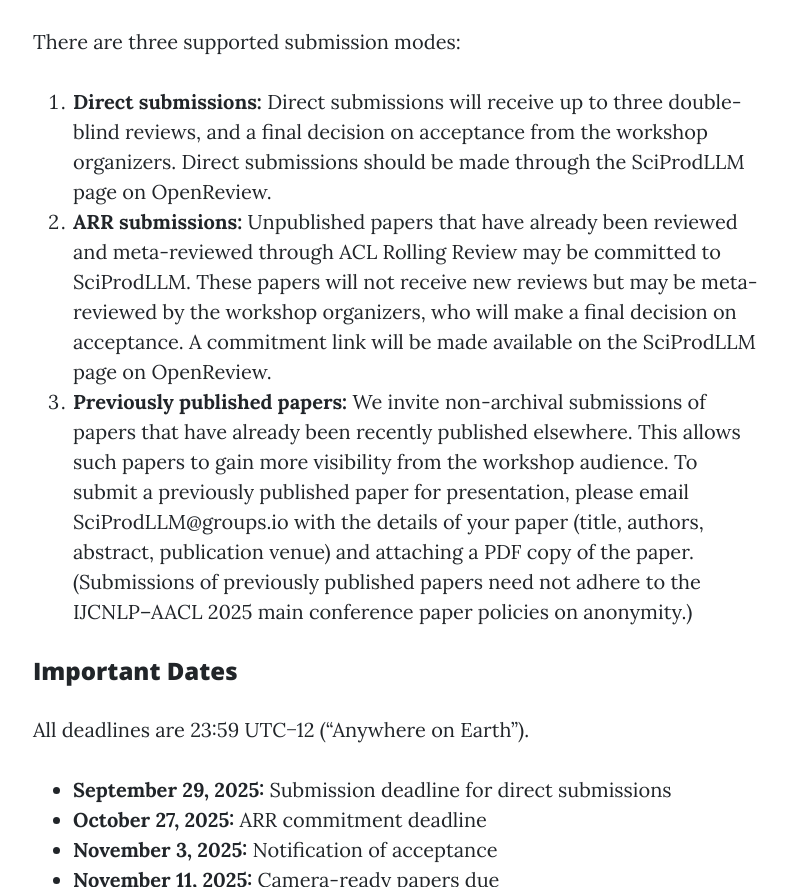
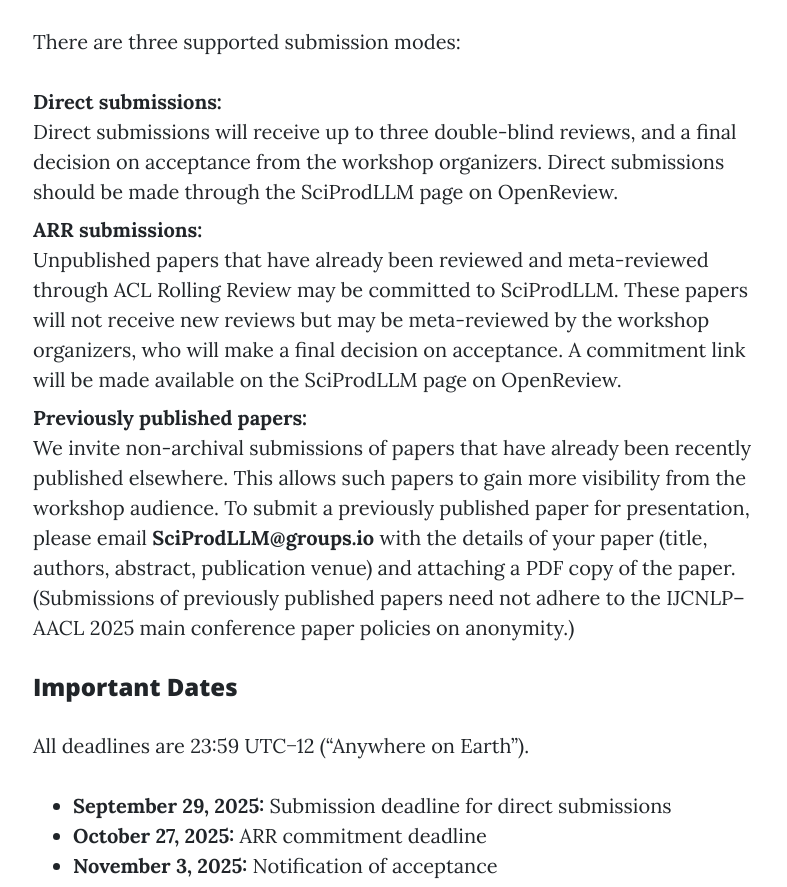
Before and after one commit to SciProdLLMs/sciprodllms.github.io, a website: page 2025/cfp.html in a window 1280 px wide. Shown: the part 1641-2528 px from the top of the page, without its empty margins (242-1029 px from the left). Drawn offline with Linux system fonts and the light colour scheme.

Commit message:
Reformat

```diff
--- a/2025/cfp.html
+++ b/2025/cfp.html
@@ -94,14 +94,11 @@
 
         <p>There are three supported submission modes:</p>
           <p>
-            <ol>
-              <li> <b>Direct submissions:</b> Direct submissions will receive up to three double-blind reviews, and a final decision on acceptance from the workshop organizers.  Direct submissions should be made through the <a href="https://openreview.net/group?id=aclweb.org/AACL-IJCNLP/2025/Workshop/SciProdLLM">SciProdLLM page on OpenReview</a>.
-             </li>
-             <li> <b>ARR submissions:</b> Unpublished papers that have already been reviewed and meta-reviewed through <a href="https://aclrollingreview.org/">ACL Rolling Review</a> may be committed to SciProdLLM. These papers will not receive new reviews but may be meta-reviewed by the workshop organizers, who will make a final decision on acceptance.  A commitment link will be made available on the <a href="https://openreview.net/group?id=aclweb.org/AACL-IJCNLP/2025/Workshop/SciProdLLM">SciProdLLM page on OpenReview</a>.
-             </li>
-             <li> <b>Previously published papers:</b> We invite non-archival submissions of papers that have already been recently published elsewhere.  This allows such papers to gain more visibility from the workshop audience.  To submit a previously published paper for presentation, please email <a href="mailto:SciProdLLM@groups.io">SciProdLLM@groups.io</a> with the details of your paper (title, authors, abstract, publication venue) and attaching a PDF copy of the paper.  (Submissions of previously published papers need not adhere to the <a href="https://2025.aaclnet.org/calls/main_conference_papers" target="blank">IJCNLP–AACL 2025 main conference paper policies</a> on anonymity.)
-             </li>
-          </ol>
+            <dl>
+              <dt>Direct submissions:</dt><dd>Direct submissions will receive up to three double-blind reviews, and a final decision on acceptance from the workshop organizers.  Direct submissions should be made through the <a href="https://openreview.net/group?id=aclweb.org/AACL-IJCNLP/2025/Workshop/SciProdLLM">SciProdLLM page on OpenReview</a>.</dd>
+             <dt>ARR submissions:</dt><dd>Unpublished papers that have already been reviewed and meta-reviewed through <a href="https://aclrollingreview.org/">ACL Rolling Review</a> may be committed to SciProdLLM. These papers will not receive new reviews but may be meta-reviewed by the workshop organizers, who will make a final decision on acceptance.  A commitment link will be made available on the <a href="https://openreview.net/group?id=aclweb.org/AACL-IJCNLP/2025/Workshop/SciProdLLM">SciProdLLM page on OpenReview</a>.</dd>
+             <dt>Previously published papers:</dt><dd>We invite non-archival submissions of papers that have already been recently published elsewhere.  This allows such papers to gain more visibility from the workshop audience.  To submit a previously published paper for presentation, please email <strong><a href="mailto:SciProdLLM@groups.io">SciProdLLM@groups.io</a></strong> with the details of your paper (title, authors, abstract, publication venue) and attaching a PDF copy of the paper.  (Submissions of previously published papers need not adhere to the <a href="https://2025.aaclnet.org/calls/main_conference_papers" target="blank">IJCNLP–AACL 2025 main conference paper policies</a> on anonymity.)</dd>
+          </dl>
         </p>
 
        <h4>Important Dates</h4>
```
